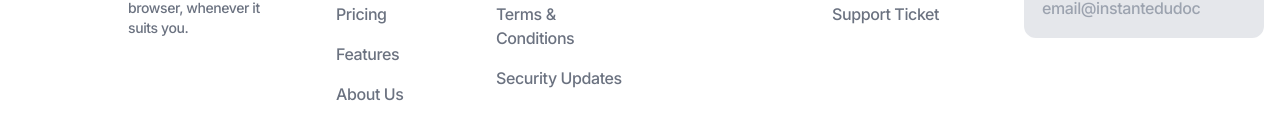
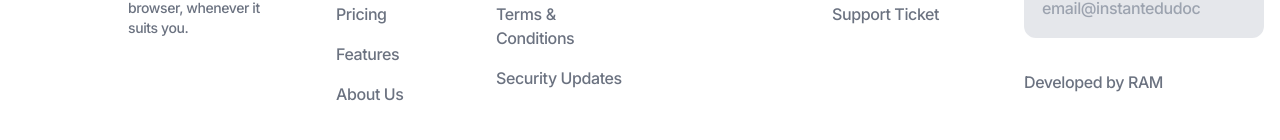
Before and after one commit to MayankGupta2023/ie-pwm, a Next.js app: page / in a window 1280 px wide. Shown: the part 5782-5922 px from the top of the page. Built offline with nearby package versions, Linux system fonts and the light colour scheme; no server answers.

Commit message:
DEVELOPEDBY

```diff
--- a/src/components/footer.js
+++ b/src/components/footer.js
@@ -23,7 +23,7 @@ const Footer = () => {
                 </div>
             </div>
 
-            <div className={`h-full w-1/4 flex ${styles.width} ${styles.cnul}`}>
+        <div className={`h-full w-1/4 flex ${styles.width} ${styles.cnul}`}>
 
                 <div className='h-full w-1/2  flex items-center flex-col  gap-4 '>
 
@@ -59,7 +59,7 @@ const Footer = () => {
 
             </div>
 
-            <div className={`h-full w-1/4 flex items-end flex-col   gap-4 ${styles.width} ${styles.width2}`}>
+            <div className={`h-full w-1/4 flex items-end flex-col  gap-4 ${styles.width} ${styles.width2}`}>
 
                 <div className='text-2xl font-bold  w-32'>Support</div>
 
@@ -73,6 +73,7 @@ const Footer = () => {
 
             </div>
 
+
             <div className={`h-full w-1/4 flex flex-col  gap-4 ${styles.width}`}>
 
                 <div className={`text-2xl font-bold pl-16  w-32 ${styles.sub}`}>Subscribe</div>
@@ -83,6 +84,8 @@ const Footer = () => {
                     <input className='p-4 bg-gray-200 border-2 max-w-72 rounded-xl mr-4' type='email' placeholder='email@instantedudoc' />
 
 
+
+                    <div className='flex flex-col' >Developed by RAM</div>
 
 
                 </div>
```
